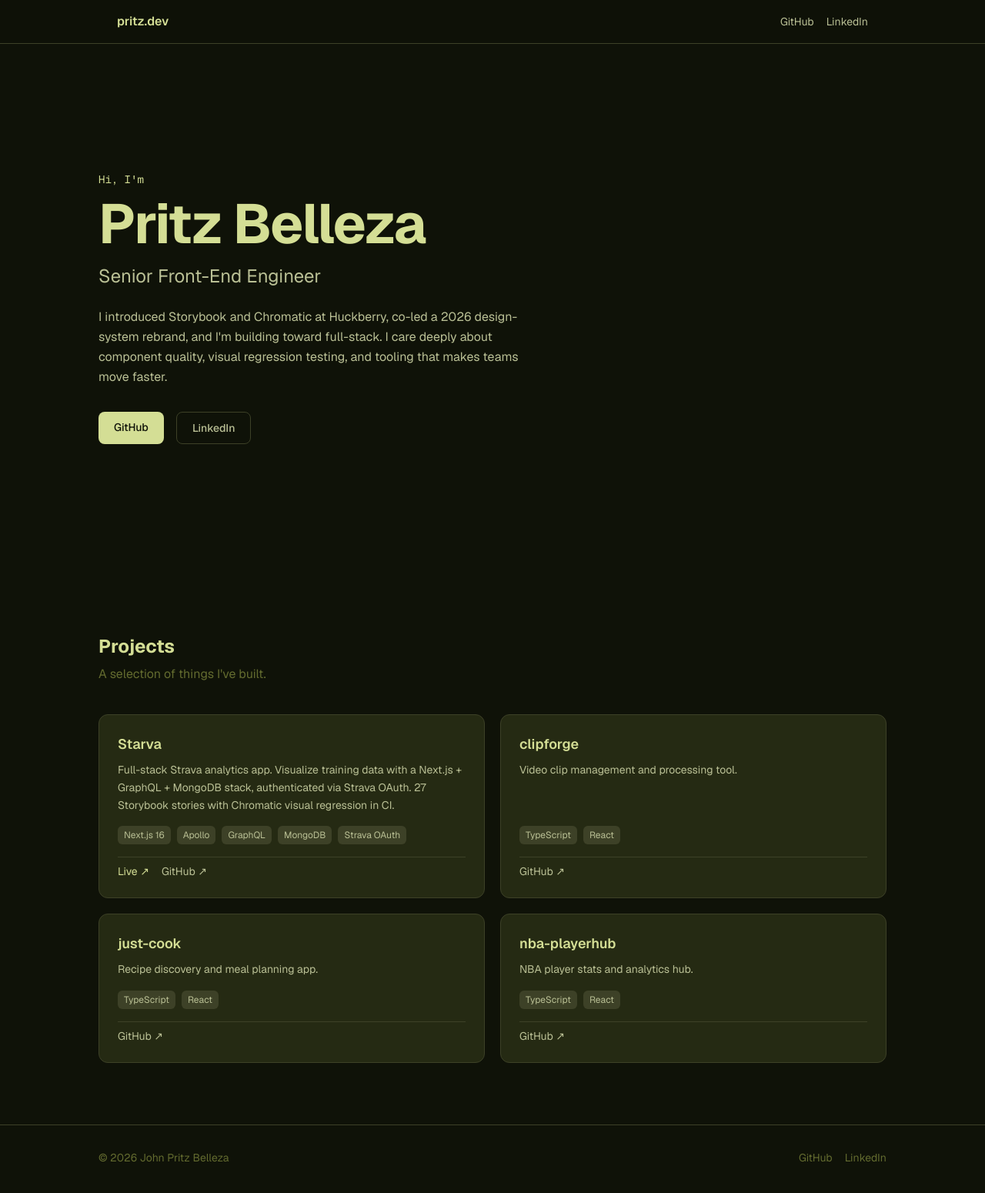
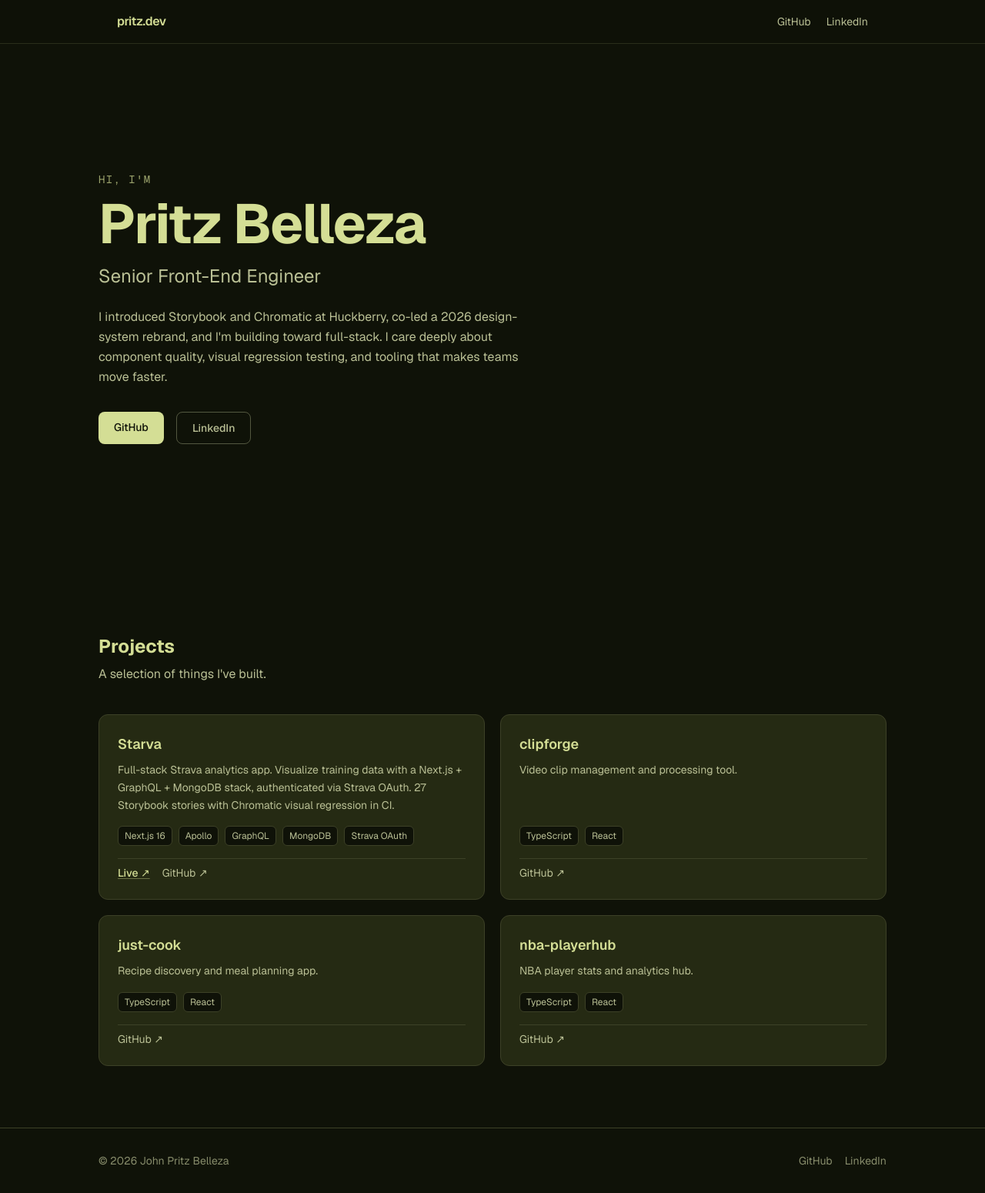
Before and after one commit to jbelleza29/jbelleza29.github.io, a Next.js app: page / in a window 1280 px wide. Shown: the whole page at 77% size. Built offline with nearby package versions, Linux system fonts and the light colour scheme.

Commit message:
refine Mossy Hollow theme with WCAG-verified contrast

```diff
--- a/src/components/Footer.tsx
+++ b/src/components/Footer.tsx
@@ -1,14 +1,19 @@
 export default function Footer() {
   return (
     <footer className="mt-auto border-t border-stroke px-6 py-8">
-      <div className="mx-auto max-w-5xl flex flex-col sm:flex-row items-center justify-between gap-4 text-sm text-olive">
+      {/*
+       * olive (#636b2f) on canvas (#0f1208) = ~3.2:1 — fails WCAG AA for small text.
+       * sage (#bac095) on canvas = ~7.8:1 ✓ — used for all footer text.
+       * Hover lifts to lime (~10.5:1) for a responsive feel.
+       */}
+      <div className="mx-auto max-w-5xl flex flex-col sm:flex-row items-center justify-between gap-4 text-sm text-sage/70">
         <span>© 2026 John Pritz Belleza</span>
         <div className="flex gap-4">
           <a
             href="https://github.com/jbelleza29"
             target="_blank"
             rel="noopener noreferrer"
-            className="hover:text-lime transition-colors"
+            className="hover:text-lime transition-colors duration-200"
           >
             GitHub
           </a>
@@ -16,7 +21,7 @@ export default function Footer() {
             href="https://linkedin.com/in/jbelleza29"
             target="_blank"
             rel="noopener noreferrer"
-            className="hover:text-lime transition-colors"
+            className="hover:text-lime transition-colors duration-200"
           >
             LinkedIn
           </a>
--- a/src/components/Hero.tsx
+++ b/src/components/Hero.tsx
@@ -2,13 +2,19 @@ export default function Hero() {
   return (
     <section className="flex flex-col justify-center min-h-[calc(100vh-3.5rem)] pt-14 px-6">
       <div className="mx-auto max-w-5xl w-full">
-        <p className="text-lime text-sm font-mono mb-3">Hi, I&apos;m</p>
+        {/* Mono label — lime on canvas: ~10.5:1 ✓ */}
+        <p className="text-lime/70 text-sm font-mono mb-3 tracking-widest uppercase">
+          Hi, I&apos;m
+        </p>
+        {/* Display heading — lime on canvas: ~10.5:1 ✓ */}
         <h1 className="text-5xl sm:text-7xl font-bold tracking-tight text-lime mb-4">
           Pritz Belleza
         </h1>
+        {/* Subtitle — sage on canvas: ~7.8:1 ✓ */}
         <p className="text-xl sm:text-2xl text-sage mb-6">
           Senior Front-End Engineer
         </p>
+        {/* Body — sage on canvas: ~7.8:1 ✓ */}
         <p className="max-w-xl text-sage leading-relaxed mb-8">
           I introduced Storybook and Chromatic at Huckberry, co-led a 2026
           design-system rebrand, and I&apos;m building toward full-stack. I care
@@ -16,19 +22,21 @@ export default function Hero() {
           that makes teams move faster.
         </p>
         <div className="flex gap-4 flex-wrap">
+          {/* Primary CTA — canvas on lime: ~10.5:1 ✓ */}
           <a
             href="https://github.com/jbelleza29"
             target="_blank"
             rel="noopener noreferrer"
-            className="px-5 py-2.5 bg-lime hover:bg-sage text-canvas font-medium rounded-lg text-sm transition-colors"
+            className="px-5 py-2.5 bg-lime hover:bg-sage text-canvas font-medium rounded-lg text-sm transition-colors duration-200"
           >
             GitHub
           </a>
+          {/* Ghost CTA — sage text on canvas: ~7.8:1 ✓; border uses sage/40 so outline is visible */}
           <a
             href="https://linkedin.com/in/jbelleza29"
             target="_blank"
             rel="noopener noreferrer"
-            className="px-5 py-2.5 border border-stroke hover:border-olive text-sage font-medium rounded-lg text-sm transition-colors"
+            className="px-5 py-2.5 border border-sage/40 hover:border-sage/70 text-sage hover:text-lime font-medium rounded-lg text-sm transition-colors duration-200"
           >
             LinkedIn
           </a>
--- a/src/components/NavBar.tsx
+++ b/src/components/NavBar.tsx
@@ -1,14 +1,15 @@
 export default function NavBar() {
   return (
-    <nav className="fixed top-0 left-0 right-0 z-50 border-b border-stroke bg-canvas/90 backdrop-blur-sm">
+    <nav className="fixed top-0 left-0 right-0 z-50 border-b border-stroke/60 bg-canvas/90 backdrop-blur-md">
       <div className="mx-auto max-w-5xl px-6 h-14 flex items-center justify-between">
-        <span className="font-semibold text-lime">pritz.dev</span>
-        <div className="flex items-center gap-4 text-sm text-sage">
+        {/* Brand — lime on near-black: ~10.5:1 ✓ */}
+        <span className="font-semibold tracking-tight text-lime">pritz.dev</span>
+        <div className="flex items-center gap-5 text-sm text-sage">
           <a
             href="https://github.com/jbelleza29"
             target="_blank"
             rel="noopener noreferrer"
-            className="hover:text-lime transition-colors"
+            className="hover:text-lime transition-colors duration-200"
           >
             GitHub
           </a>
@@ -16,7 +17,7 @@ export default function NavBar() {
             href="https://linkedin.com/in/jbelleza29"
             target="_blank"
             rel="noopener noreferrer"
-            className="hover:text-lime transition-colors"
+            className="hover:text-lime transition-colors duration-200"
           >
             LinkedIn
           </a>
--- a/src/components/ProjectCard.tsx
+++ b/src/components/ProjectCard.tsx
@@ -14,37 +14,51 @@ export default function ProjectCard({
   repoUrl,
 }: ProjectCardProps) {
   return (
-    <div className="bg-card border border-stroke rounded-xl p-6 flex flex-col gap-4 hover:border-olive transition-colors">
+    <div className="group bg-card border border-stroke rounded-xl p-6 flex flex-col gap-4 hover:border-sage/40 transition-colors duration-200">
       <div>
+        {/* Card heading — lime on card (#252a13): ~9.5:1 ✓ */}
         <h3 className="text-lime font-semibold text-lg mb-2">{name}</h3>
+        {/* Card body — sage on card: ~7.1:1 ✓ */}
         <p className="text-sage text-sm leading-relaxed">{description}</p>
       </div>
+
       <div className="flex flex-wrap gap-2 mt-auto">
         {tech.map((t) => (
+          /*
+           * Badge: bg-canvas (#0f1208) + border-stroke gives sage text ~7.8:1 ✓
+           * Previously bg-stroke (#3D4127) + sage was ~4.3:1 — just under AA.
+           */
           <span
             key={t}
-            className="text-xs px-2 py-1 rounded-md bg-stroke text-sage"
+            className="text-xs px-2 py-1 rounded-md bg-canvas border border-stroke text-sage"
           >
             {t}
           </span>
         ))}
       </div>
-      <div className="flex gap-4 pt-2 border-t border-stroke">
+
+      <div className="flex items-center gap-4 pt-2 border-t border-stroke">
         {liveUrl && (
+          /*
+           * "Live ↗" is the accent CTA — lime with an animated underline to
+           * distinguish it visually from the secondary GitHub link.
+           * lime on card bg: ~9.5:1 ✓
+           */
           <a
             href={liveUrl}
             target="_blank"
             rel="noopener noreferrer"
-            className="text-sm text-lime hover:text-sage transition-colors"
+            className="text-sm font-medium text-lime underline-offset-2 decoration-lime/40 hover:decoration-lime underline transition-all duration-200"
           >
             Live ↗
           </a>
         )}
+        {/* Secondary link — sage on card: ~7.1:1 ✓ */}
         <a
           href={repoUrl}
           target="_blank"
           rel="noopener noreferrer"
-          className="text-sm text-sage hover:text-lime transition-colors"
+          className="text-sm text-sage hover:text-lime transition-colors duration-200"
         >
           GitHub ↗
         </a>
--- a/src/components/ProjectsGrid.tsx
+++ b/src/components/ProjectsGrid.tsx
@@ -34,7 +34,8 @@ export default function ProjectsGrid() {
     <section className="px-6 py-20">
       <div className="mx-auto max-w-5xl">
         <h2 className="text-2xl font-bold text-lime mb-2">Projects</h2>
-        <p className="text-olive mb-10">A selection of things I&apos;ve built.</p>
+        {/* sage on canvas: ~7.8:1 ✓ — olive (#636b2f) on canvas is only 3.2:1, fails AA for body text */}
+        <p className="text-sage mb-10">A selection of things I&apos;ve built.</p>
         <div className="grid grid-cols-1 sm:grid-cols-2 gap-5">
           {projects.map((p) => (
             <ProjectCard key={p.name} {...p} />
```
